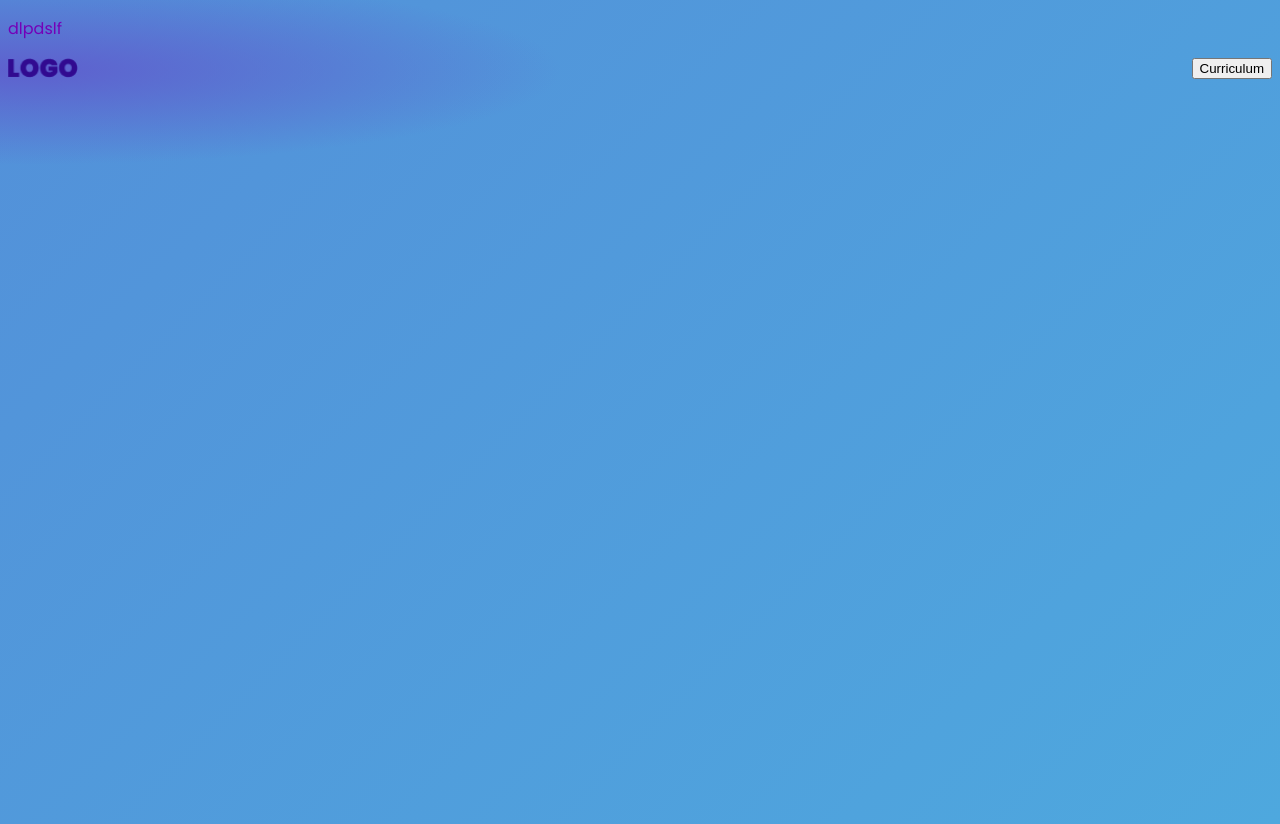
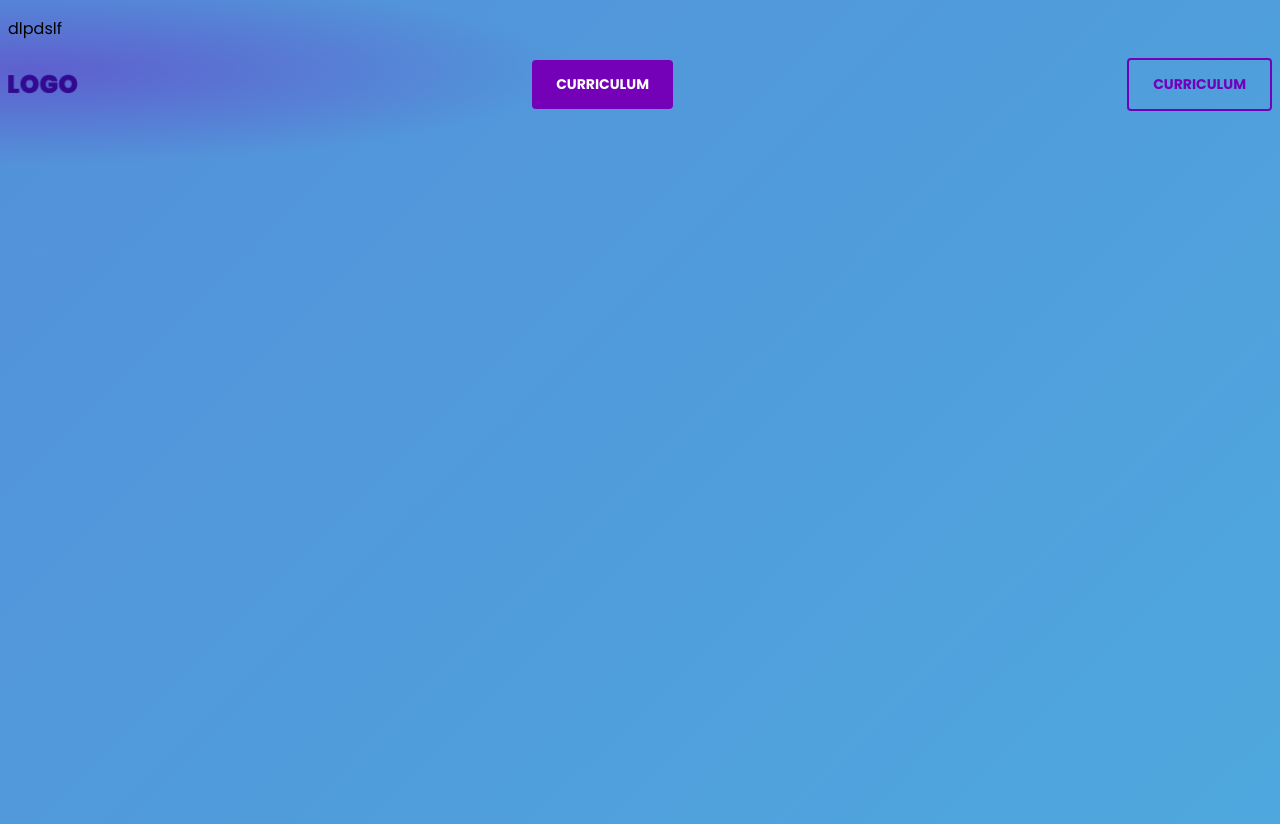
Before and after one commit to lorena-infante/portafolio-lorena, a plain HTML site: page index.html in a window 1280 px wide. Drawn offline with Linux system fonts and the light colour scheme.

Commit message:
css buttons added- reorganized components
header.css
button.css
index.css
index.html
Modified and created

```diff
--- /dev/null
+++ b/css/button.css
@@ -0,0 +1,18 @@
+.button{
+    background-color: var(--purple);
+    color:var(--white);
+    font: var(--button);
+    padding-inline-start: 24px;
+    padding-inline-end: 24px;
+    padding-block-start: 13px;
+    padding-block-end: 13px;
+    border-radius: 4px;
+    text-transform: uppercase;
+    border:none;
+}
+
+.button.is-secondary{
+    background: unset;
+    border:2px solid var(--purple);
+    color:var(--purple);
+}
--- /dev/null
+++ b/css/header.css
@@ -0,0 +1,5 @@
+.header{
+    display: flex;
+    justify-content: space-between;
+    align-items: center;
+}
--- a/css/index.css
+++ b/css/index.css
@@ -1,3 +1,6 @@
+@import "./button.css";
+@import "./header.css";
+
 :root{
     --fontBase:'Poppins', sans-serif;
     /*font-weight font-size/line-height font-family*/
@@ -21,6 +24,7 @@
     --mediumTurquoise:#64DFDF;
     --turquoise: #72EFDD;
     --aquaMarine:#80FFDB;
+    --white:#FFFFFF;
 }
 
 body{
@@ -28,11 +32,4 @@ body{
     /*esto hace que el gradiente no se corte a lo largo de la pantalla*/
     min-block-size: 100vh;
     font:var(--body1);
-    color:var(--purple);
 }
-
-
-.header{
-    display: flex;
-    justify-content: space-between;
-}
--- a/index.html
+++ b/index.html
@@ -13,7 +13,8 @@
     <p>dlpdslf</p>
     <header class="header">
         <img src="./images/logo.png" width="70" height="20"alt="Logo Lorena Infante">
-        <button>Curriculum</button>
+        <button class="button">Curriculum</button>
+        <button class="button is-secondary">Curriculum</button>
     </header>
 
 </body>
```
